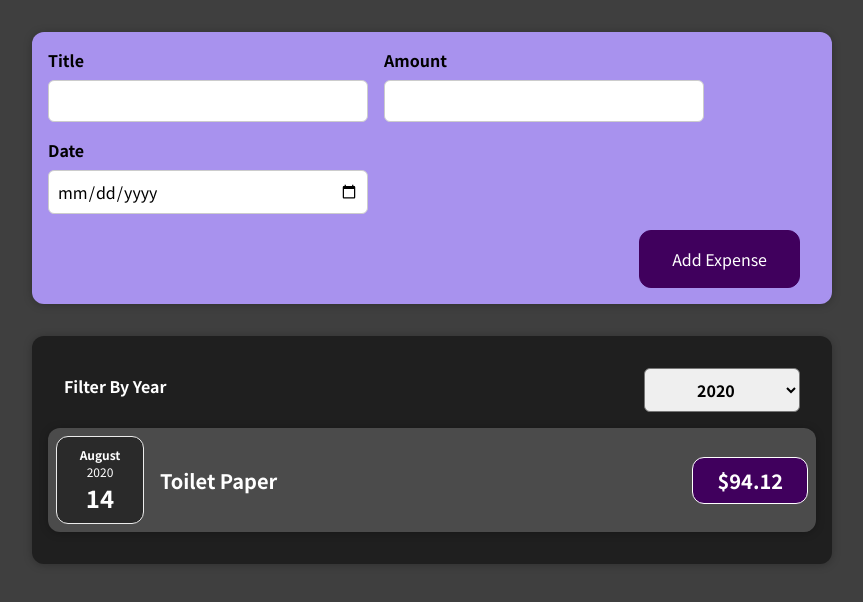
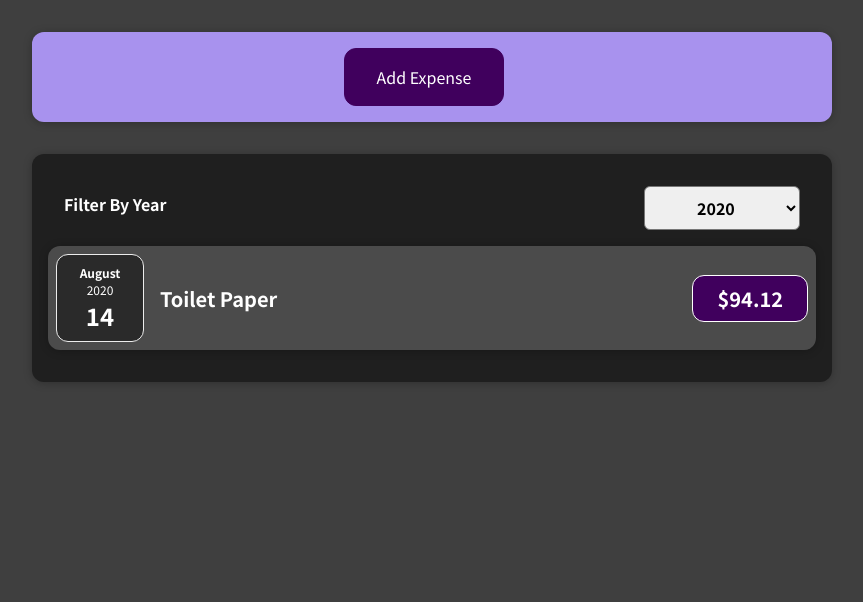
Before and after one commit to YeshwanthKare/react-complete-guide, a React (Create React App) app: page / in a window 1280 px wide. Shown: the top 602 px of the page, without its empty margins (208-1071 px from the left). Built offline with nearby package versions, Linux system fonts and the light colour scheme.

Commit message:
ADD: added the conditional list editing with boolean value

```diff
--- a/src/components/Expenses/ExpenseItem.js
+++ b/src/components/Expenses/ExpenseItem.js
@@ -13,6 +13,7 @@
   // };
 
   return (
+    <li>
       <Card className="expense-item">
         <ExpenseDate date={props.date} />
         <div className="expense-item__description">
@@ -21,6 +22,7 @@
         </div>
         {/* <button onClick={clickHandler}>Change Title</button> */}
       </Card>
+    </li>
   );
 };
 
--- a/src/components/Expenses/Expenses.js
+++ b/src/components/Expenses/Expenses.js
@@ -1,8 +1,8 @@
 import React, { useState } from "react";
 import Card from "../UI/Card";
-import ExpenseItem from "./ExpenseItem";
 import ExpensesFilter from "./ExpensesFilter";
 import "./Expenses.css";
+import ExpensesList from "./ExpensesList";
 
 const Expenses = (props) => {
   const [selectedYear, setSelectedYear] = useState("2020");
@@ -11,6 +11,10 @@
     setSelectedYear(yearPicked);
   };
 
+  const filterYearSelected = props.expenses.filter((expense) => {
+    return expense.date.getFullYear().toString() === selectedYear;
+  });
+
   return (
     <div>
       <Card className="expenses">
@@ -18,18 +22,7 @@
           selected={selectedYear}
           yearPicked={pickedYearHandler}
         />
-        {props.expenses
-          .filter((expense) => {
-            return expense.date.getFullYear().toString() === selectedYear;
-          })
-          .map((expense) => (
-            <ExpenseItem
-              key={expense.id}
-              title={expense.title}
-              amount={expense.amount}
-              date={expense.date}
-            ></ExpenseItem>
-          ))}
+        <ExpensesList filteredYear={filterYearSelected} />
       </Card>
     </div>
   );
--- /dev/null
+++ b/src/components/Expenses/ExpensesList.css
@@ -0,0 +1,9 @@
+.expenses-list {
+  list-style: none;
+  padding: 0;
+}
+
+.expenses-list__fallback {
+  color: white;
+  text-align: center;
+}
--- /dev/null
+++ b/src/components/Expenses/ExpensesList.js
@@ -0,0 +1,24 @@
+import React from "react";
+import ExpenseItem from "./ExpenseItem";
+import "./ExpensesList.css";
+
+const ExpensesList = (props) => {
+  if (props.filteredYear.length === 0) {
+    return <h2 className="expenses-list__fallback">Found No Expenses</h2>;
+  }
+
+  return (
+    <ul className="expenses-list">
+      {props.filteredYear.map((expense) => (
+        <ExpenseItem
+          key={expense.id}
+          title={expense.title}
+          amount={expense.amount}
+          date={expense.date}
+        ></ExpenseItem>
+      ))}
+    </ul>
+  );
+};
+
+export default ExpensesList;
--- a/src/components/NewExpense/ExpenseForm.js
+++ b/src/components/NewExpense/ExpenseForm.js
@@ -82,6 +82,9 @@
         </div>
       </div>
       <div className="new-expense__actions">
+        <button type="button" onClick={props.onCancel}>
+          Cancel
+        </button>
         <button
           type="submit"
           disabled={!enteredTitle || !enteredAmount || !enteredDate}
--- a/src/components/NewExpense/NewExpense.js
+++ b/src/components/NewExpense/NewExpense.js
@@ -1,8 +1,10 @@
-import React from "react";
+import React, { useState } from "react";
 import ExpenseForm from "./ExpenseForm";
 import "./NewExpense.css";
 
 const NewExpense = (props) => {
+  const [isEditing, setIsEditing] = useState(false);
+
   const saveExpenseDataHandler = (enteredExpense) => {
     const expenseData = {
       ...enteredExpense,
@@ -11,11 +13,26 @@
 
     // console.log(expenseData);
     props.onSaveDataExpense(expenseData);
+    setIsEditing(false);
+  };
+
+  const startEditingHandler = () => {
+    setIsEditing(true);
+  };
+
+  const stopEditingHandler = () => {
+    setIsEditing(false);
   };
 
   return (
     <div className="new-expense">
-      <ExpenseForm onSaveExpenseData={saveExpenseDataHandler} />
+      {!isEditing && <button onClick={startEditingHandler}>Add Expense</button>}
+      {isEditing && (
+        <ExpenseForm
+          onSaveExpenseData={saveExpenseDataHandler}
+          onCancel={stopEditingHandler}
+        />
+      )}
     </div>
   );
 };
```
Lines whose indentation alone changed are shown as unchanged.
